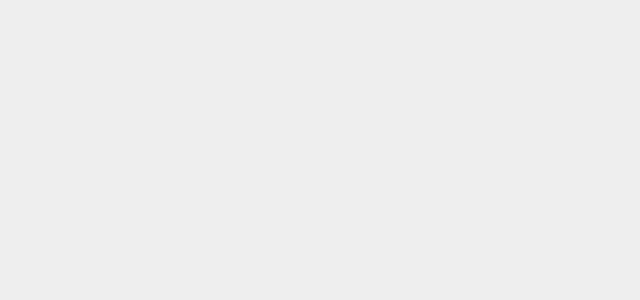
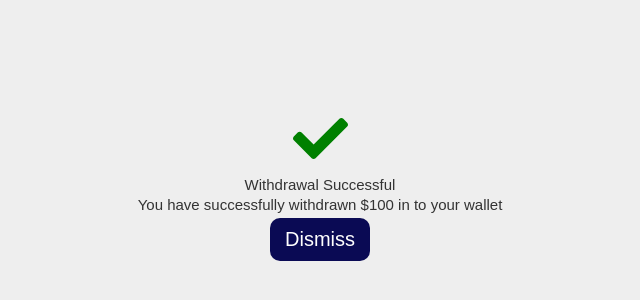
Before and after one commit to Hacker-earth-github/Auto-saver, a React (Vite) app in the folder packages/react-app/: page /withdrawal-success-page in a window 1280 px wide. Before the commit this address had no page. Shown: the part 214-514 px from the top of the page, without its empty margins (320-960 px from the left). Built offline with nearby package versions, Linux system fonts and the light colour scheme; a web font is replaced by a local one.

Commit message:
withdrawal-success

```diff
--- a/packages/react-app/src/App.jsx
+++ b/packages/react-app/src/App.jsx
@@ -1,21 +1,13 @@
-import React, { useEffect, useState } from "react";
-import { BrowserRouter as Router, Routes, Route } from "react-router-dom";
+import { Routes, Route } from "react-router-dom";
 import Home from "./components/Home";
 import Dashboard from "./components/Dashboard";
 import Layout from "./components/Layout";
-import HomeLoader from "./components/HomeLoader/HomeLoader";
+import WithdrawalPage from "./components/Withdrawal/WithdrawalPage";
+import WithsrawalSuccess from "./components/Withdrawal/WithsrawalSuccess";
 
 function App() {
-  const [isLoading, setIsLoading] = useState(true);
-
-  useEffect(() => {
-    setTimeout(() => {
-      setIsLoading(false);
-    }, 5000);
-  }, []);
-
-  const renderAppContent = () => {
-    return (
+  return (
+    <>
       <Routes>
         <Route
           path="/"
@@ -33,14 +25,13 @@ function App() {
             </Layout>
           }
         />
+        <Route path="withdrawal-page" element={<WithdrawalPage />} />
+        <Route
+          path="/withdrawal-success-page"
+          element={<WithsrawalSuccess />}
+        />
       </Routes>
-    );
-  };
-
-  return (
-    <Router>
-      {isLoading ? <HomeLoader /> : renderAppContent()}
-    </Router>
+    </>
   );
 }
 
--- a/packages/react-app/src/components/Footer.jsx
+++ b/packages/react-app/src/components/Footer.jsx
@@ -1,13 +1,21 @@
-import React from 'react'
+import React from "react";
+import { Link } from "react-router-dom";
+import { FaBox } from "react-icons/fa";
 
 const Footer = () => {
+  const currentDate = new Date();
+  return (
+    <footer
+      className="--flex-center b-top"
+      style={{ fontSize: "25px", display: "flex", alignContent: "center" }}
+    >
+      <p style={{  display: "flex", alignItems: "center", gap: "4px" }}>
+        All Rights Reserved || Copyright &copy; {currentDate.getFullYear()}{" "}
+        <FaBox />
+        <Link>ÀJọ</Link>
+      </p>
+    </footer>
+  );
+};
 
-  const currentDate = new Date()
-  return (
-    <footer className='--flex-center b-top' style={{fontSize: "25px"}}>
-      <p>All Rights Reserved || Copyright &copy; {currentDate.getFullYear()}</p>
-    </footer>
-  )
-}
-
-export default Footer
+export default Footer;
--- a/packages/react-app/src/components/Header/Header.css
+++ b/packages/react-app/src/components/Header/Header.css
@@ -2,6 +2,7 @@ header {
     padding: 4px 10px;
     display: flex;
     align-items: center;
+    justify-content: center;
     gap: 5px;
     height: 60px;
     border-bottom: 1px solid rgba(0, 0, 0, 0.1);
--- a/packages/react-app/src/components/Home.jsx
+++ b/packages/react-app/src/components/Home.jsx
@@ -1,11 +1,25 @@
-import React from "react";
+import React, { useEffect, useState } from "react";
+import HomeLoader from "./HomeLoader/HomeLoader";
 
 const Home = () => {
-  return (
-    <section>
-      Home
-    </section>
-  );
+  const [isLoading, setIsLoading] = useState(true);
+
+  useEffect(() => {
+    setTimeout(() => {
+      setIsLoading(false);
+    }, 5000);
+  }, []);
+
+
+ return(
+  <>
+    {isLoading ? <HomeLoader/> : (
+      <section>
+        Home
+      </section>
+    ) }
+  </>
+ )
 };
 
 export default Home;
--- a/packages/react-app/src/components/HomeLoader/HomeLoader.jsx
+++ b/packages/react-app/src/components/HomeLoader/HomeLoader.jsx
@@ -17,7 +17,7 @@ const HomeLoader = () => {
         <div></div>
         <div></div>
       </div>
-      <p>Save And Earn</p>
+      <p>Spend Less And Save More</p>
     </div>
   );
 };
--- /dev/null
+++ b/packages/react-app/src/components/Withdrawal/Withdraw.css
@@ -0,0 +1,28 @@
+.withdrawalSuccWrapper {
+  min-height: 100vh;
+  display: flex;
+  flex-direction: column;
+  align-items: center;
+  justify-content: center;
+  text-align: center;
+  gap: 4px;
+}
+
+.withdrawalSuccWrapper div {
+  display: flex;
+  flex-direction: column;
+  align-items: center;
+  justify-content: center;
+}
+.withdrawalSuccWrapper div > a {
+  background: #0a0a54;
+  padding: 10px 15px;
+  margin-top: 4px;
+  border-radius: 10px;
+  color: #fff;
+}
+
+.withdrawalSuccWrapper div > a:hover {
+  transition-duration: 600ms;
+  transform: translateY(-2px);
+}
--- /dev/null
+++ b/packages/react-app/src/components/Withdrawal/WithdrawalPage.jsx
@@ -0,0 +1,9 @@
+import React from 'react'
+
+const WithdrawalPage = () => {
+  return (
+    <div>WithdrawalPage</div>
+  )
+}
+
+export default WithdrawalPage
--- /dev/null
+++ b/packages/react-app/src/components/Withdrawal/WithsrawalSuccess.jsx
@@ -0,0 +1,23 @@
+import React from "react";
+import { FaCheck } from "react-icons/fa";
+import { Link } from "react-router-dom";
+import "./Withdraw.css"
+
+const WithsrawalSuccess = () => {
+  return (
+    <div className="withdrawalSuccWrapper">
+      <span>
+        <FaCheck color="green" size={55}/>
+      </span>
+
+      <div>
+        <p>Withdrawal Successful</p>
+        <p>You have successfully withdrawn $100 in to your wallet</p>
+
+        <Link to="/" className="">Dismiss</Link>
+      </div>
+    </div>
+  );
+};
+
+export default WithsrawalSuccess;
--- a/packages/react-app/src/main.jsx
+++ b/packages/react-app/src/main.jsx
@@ -2,9 +2,13 @@ import React from "react";
 import ReactDOM from "react-dom/client";
 import App from "./App.jsx";
 import "./index.css";
+import { BrowserRouter } from "react-router-dom";
 
 ReactDOM.createRoot(document.getElementById("root")).render(
   <React.StrictMode>
+  <BrowserRouter>
+
       <App />
+  </BrowserRouter>
   </React.StrictMode>
 );
```
